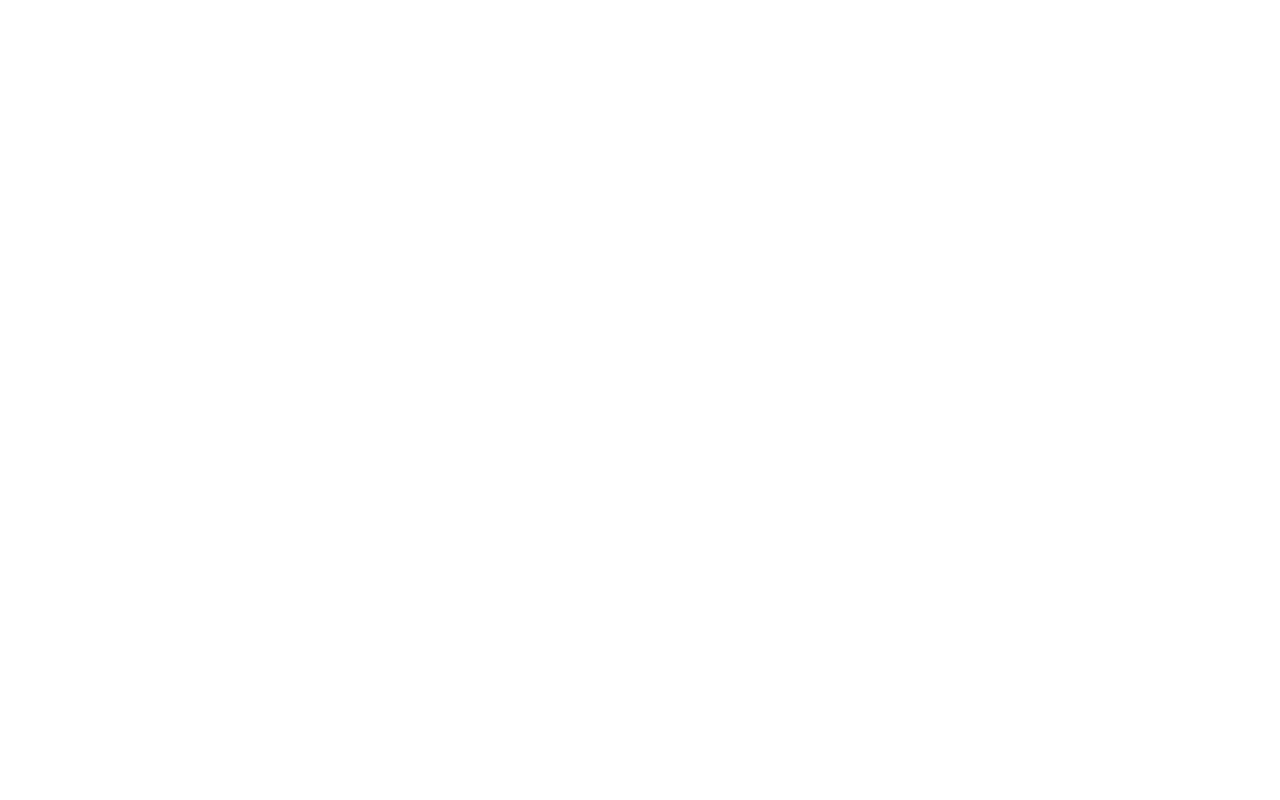
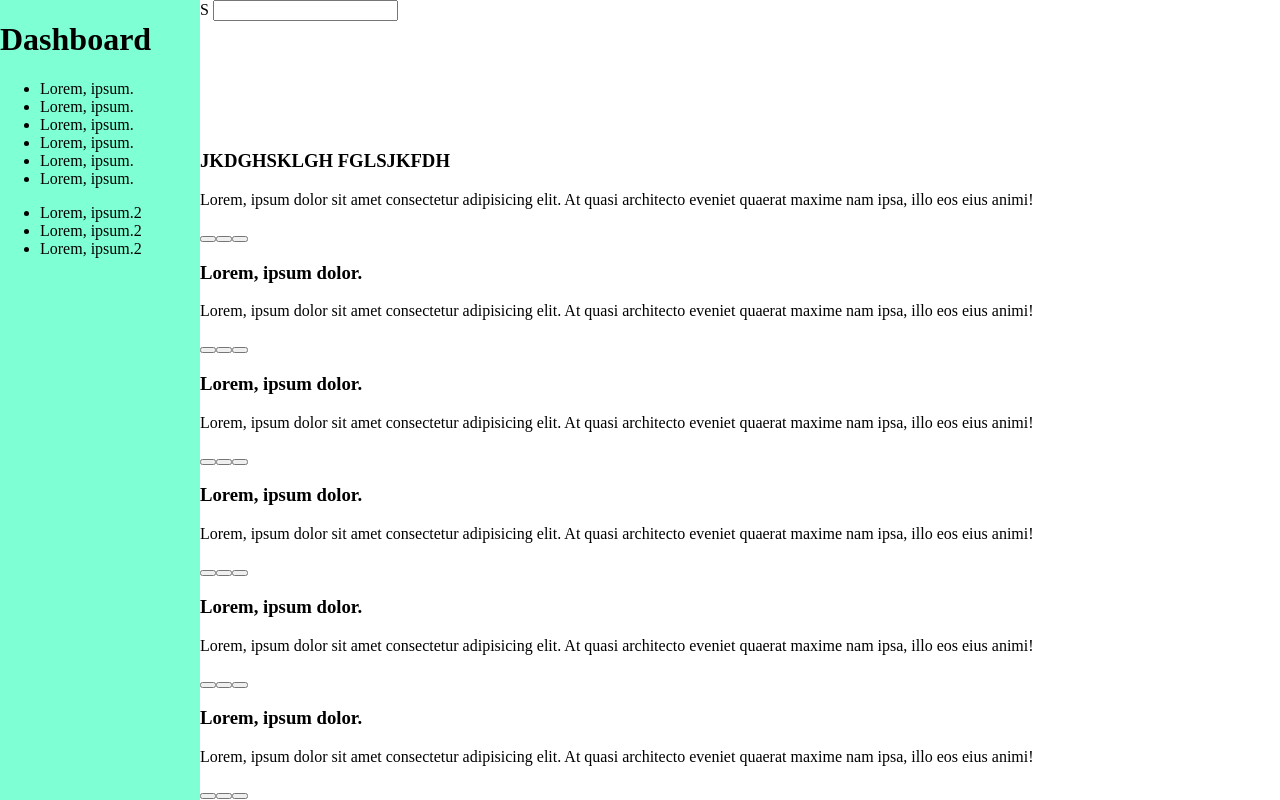
Before and after one commit to AmbiAngel/admin-dashboard-project, a website built with webpack: page dist/index.html in a window 1280 px wide. Built offline with Linux system fonts and the light colour scheme.

Commit message:
add dummy html content and start nested grid layout

```diff
--- a/src/style.css
+++ b/src/style.css
@@ -1,3 +1,27 @@
-h1{
-    color: red;
+body{
+    margin: 0;
 }
+
+.layout{
+    height: 100vh;
+    display: grid;
+    grid-template-columns: 200px 1fr;
+    grid-template-rows: 1fr 3fr;
+    grid-template-areas:
+        "sidebar topbar"
+        "sidebar main"
+    ;
+}
+
+.sidebar{
+    grid-area: sidebar;
+    background-color: aquamarine;
+}
+
+.topbar{
+    grid-area: topbar;
+}
+
+.content{
+    grid-area: main;
+}
```
Also changed, not shown: dist/bundle.js, dist/index.html, 1 other file.
